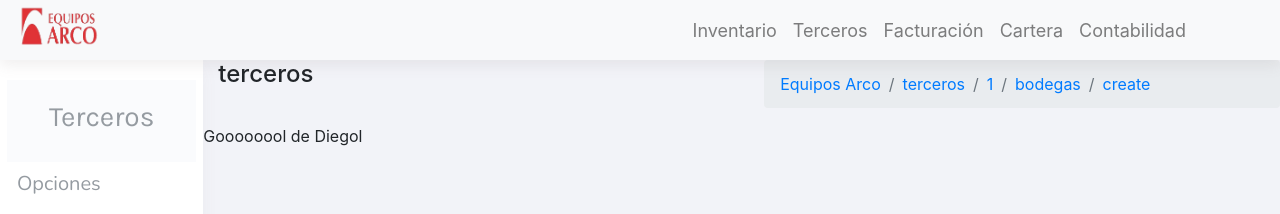
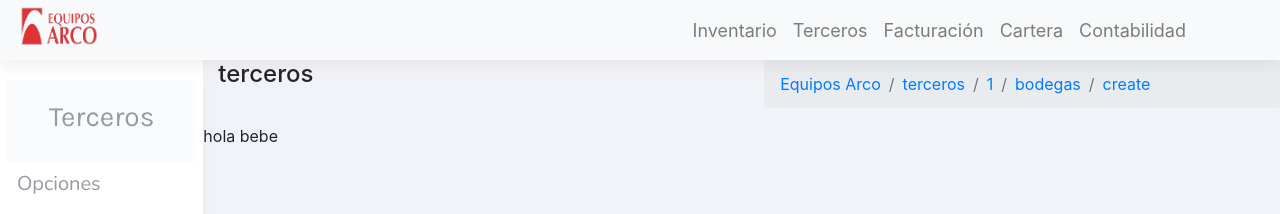
Before and after one commit to ar-corinaldi/EquiposARCO, a React (Create React App) app in the folder front/: page /terceros/1/bodegas/create in a window 1280 px wide. Shown: the top 214 px of the page. Built offline with nearby package versions, Linux system fonts and the light colour scheme.

Commit message:
Base de Bodega Create

```diff
--- a/front/src/App.js
+++ b/front/src/App.js
@@ -13,6 +13,8 @@ import OrdenDetail from "./components/Orden/OrdenDetail";
 import CrearOrden from "./components/FacturacionModule/CrearOrden";
 import EquipoDetail from "./components/Equipo/EquipoDetail/EquipoDetail";
 import EquipoCreate from "./components/Equipo/EquipoCreate/EquipoCreate";
+import BodegaCreate from "./components/Bodega/BodegaCreate";
+
 // Bootstrap
 import Row from "react-bootstrap/Row";
 import Col from "react-bootstrap/Col";
@@ -65,6 +67,11 @@ function App() {
                   exact
                   component={TerceroCreate}
                 />
+                <Route
+                  path="/terceros/:id/bodegas/create"
+                  exact
+                  component={BodegaCreate}
+                />
                 <Route path="/terceros/:id" exact component={TerceroDetail} />
                 <Route
                   path="/terceros/:id/bodegas/:idB/ordenes/:idOr"
--- /dev/null
+++ b/front/src/components/Bodega/BodegaCreate.js
@@ -0,0 +1,7 @@
+import React from "react";
+
+function BodegaCreate(props) {
+  return <div>hola bebe</div>;
+}
+
+export default BodegaCreate;
--- a/front/src/components/Tercero/Tercero.css
+++ b/front/src/components/Tercero/Tercero.css
@@ -97,3 +97,7 @@ button:hover {
 #espacio {
   margin-bottom: 20px;
 }
+
+#agregarBodega {
+  text-align: right;
+}
--- a/front/src/components/Tercero/TerceroDetail.js
+++ b/front/src/components/Tercero/TerceroDetail.js
@@ -4,12 +4,11 @@ import Row from "react-bootstrap/Row";
 import Col from "react-bootstrap/Col";
 import "./Tercero.css";
 import BodegaDetail from "./BodegaDetail";
+import { useHistory } from "react-router-dom";
 
 function TerceroDetail({ match }) {
   const params = match.params;
-
-  //const { url } = useRouteMatch();
-
+  const history = useHistory();
   const [tercero, setTercero] = useState({});
   const [bodegas, setBodegas] = useState([]);
 
@@ -40,6 +39,10 @@ function TerceroDetail({ match }) {
     }
   };
 
+  const crearBodega = () => {
+    history.push(`${tercero._id}/bodegas/create`);
+  };
+
   return (
     <Container fluid>
       <Row>
@@ -56,7 +59,14 @@ function TerceroDetail({ match }) {
       <Row>
         <Col xs={7}>
           <div id="bodega-wrapper">
-            <h4 id="titulos">Bodegas</h4>
+            <Row>
+              <Col>
+                <h4 id="titulos">Bodegas</h4>
+              </Col>
+              <Col id="agregarBodega">
+                <button onClick={crearBodega}>Agregar una bodega</button>
+              </Col>
+            </Row>
             {bodegas.map((bodega) => (
               <BodegaDetail
                 key={bodega._id}
```
